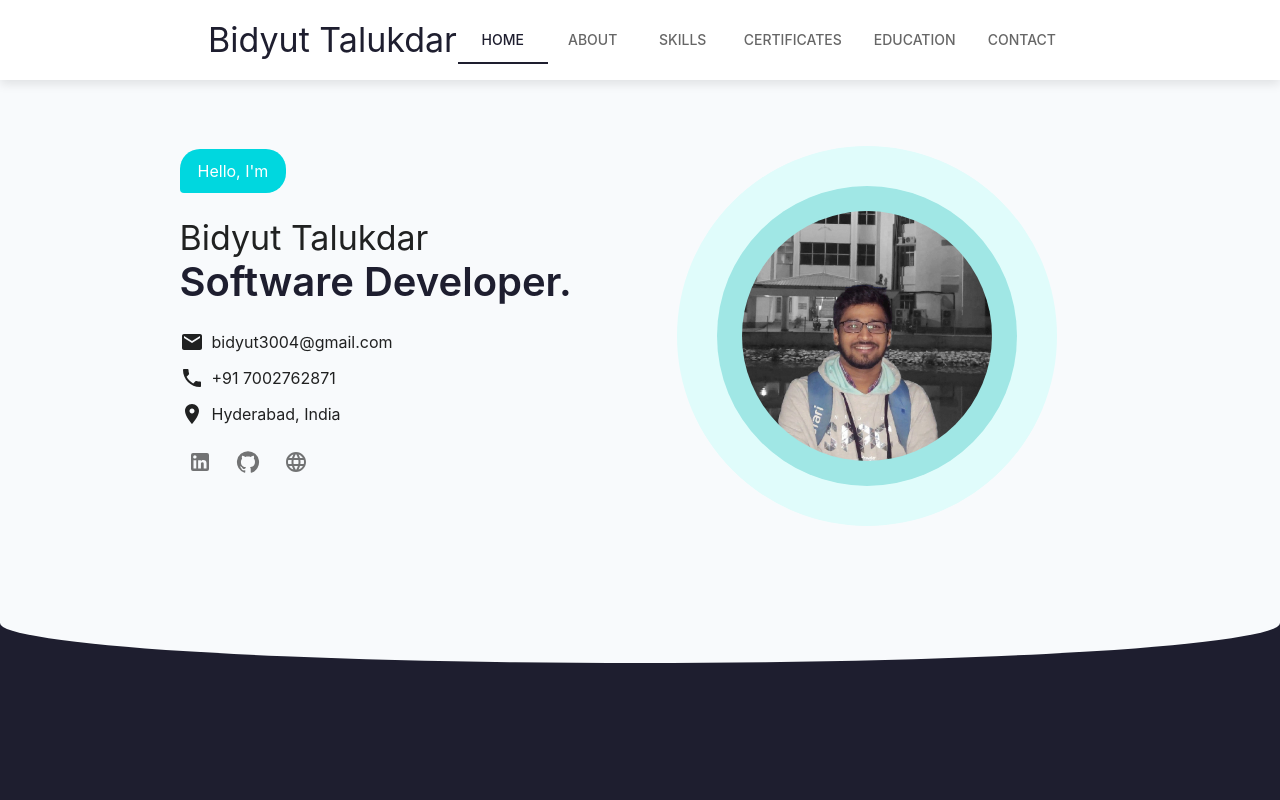
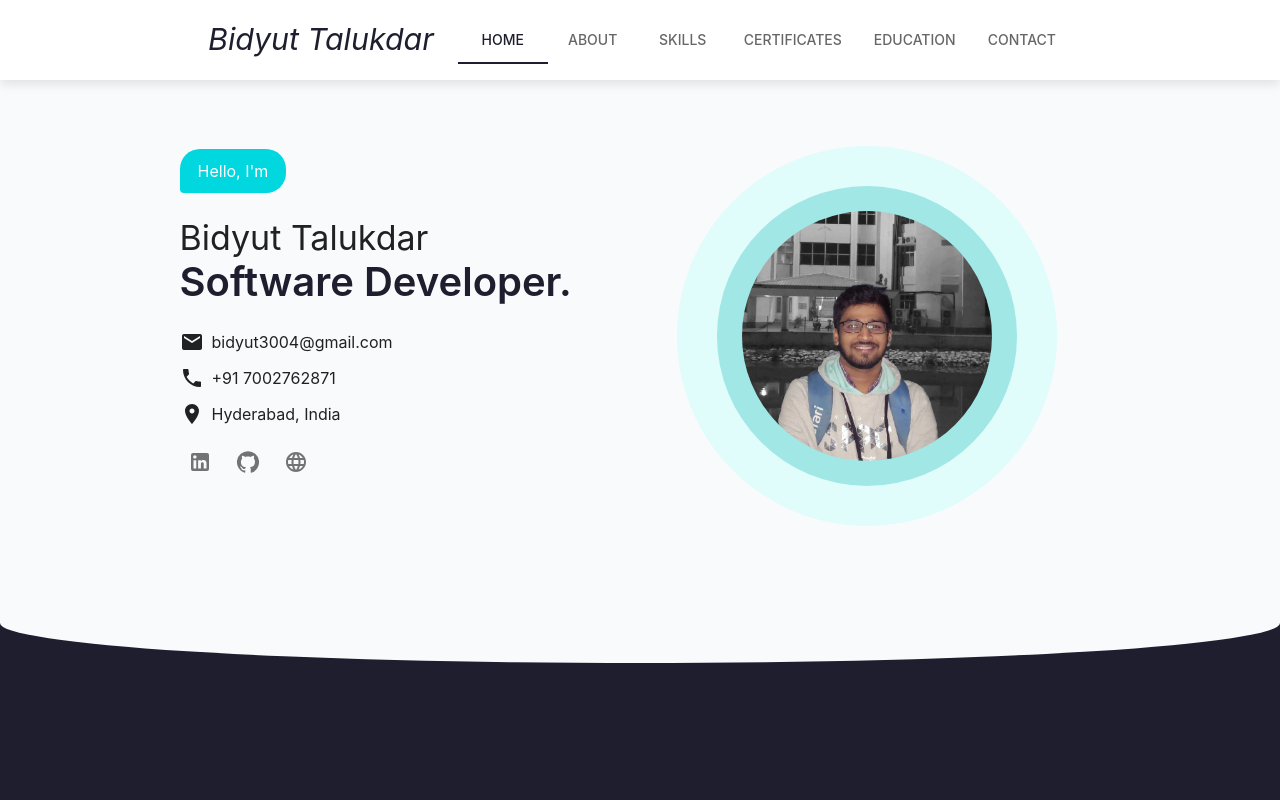
Before and after one commit to bidyut-t/bidyut-t.github.io, a React (Vite) app: page / in a window 1280 px wide. Shown: the top 800 px of the page. Built offline with nearby package versions, Linux system fonts and the light colour scheme.

Commit message:
fix: fix style

```diff
--- a/src/components/header/index.tsx
+++ b/src/components/header/index.tsx
@@ -77,8 +77,8 @@ const Header = () => {
             marginRight: isSmallDevice ? 0 : "11rem",
           }}
         >
-          <Typography variant="h4" color="primary" sx={{ fontWeight: "400" }}>
-            Bidyut Talukdar
+          <Typography color="primary" sx={{ fontWeight: "400", fontSize:'1.9rem' }}>
+             <i> Bidyut Talukdar</i>
           </Typography>
           {!isSmallDevice && (
             <div className="hidden md:flex">
--- a/src/components/profileLinkFooter/index.tsx
+++ b/src/components/profileLinkFooter/index.tsx
@@ -49,6 +49,7 @@ const ProfileLinksFooter = () => {
                 boxShadow: 3,
                 borderRadius: 2,
               }}
+              onClick={() => window.open(profile.link, "_blank")}
             >
               <CardContent>
                 <Avatar
```
